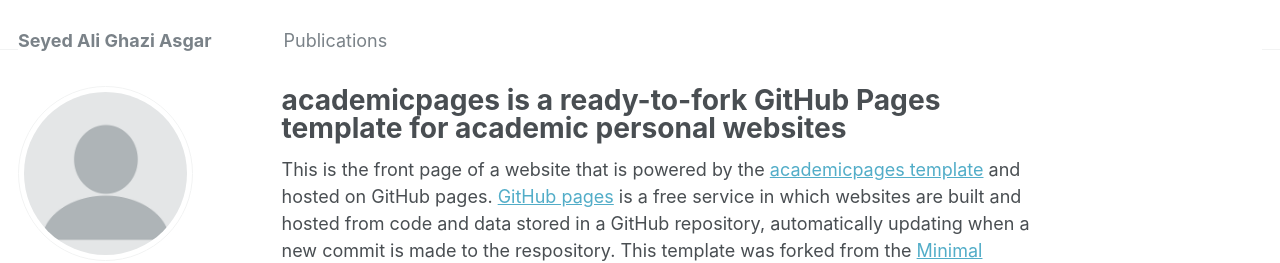
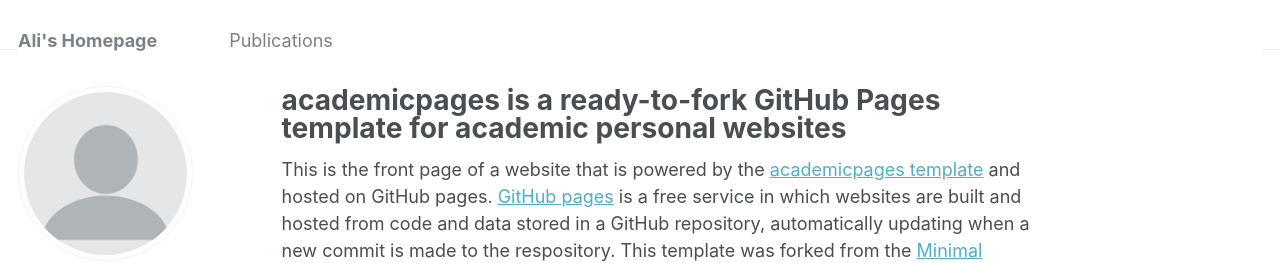
Before and after one commit to ali-ghazi78/about, a Jekyll site: the page built from _pages/about.md, in a window 1280 px wide. Shown: the top 263 px of the page. Built offline with Jekyll 4.4.1, drawn with Linux system fonts in a browser that asks for light colours.

Commit message:
Update _config.yml

```diff
--- a/_config.yml
+++ b/_config.yml
@@ -8,7 +8,7 @@
 
 # Basic Site Settings
 locale                   : "en-US"
-title                    : "Seyed Ali Ghazi Asgar"
+title                    : "Ali's Homepage"
 title_separator          : "-"
 name                     : &name "Your Name"
 description              : &description "personal description"
```
